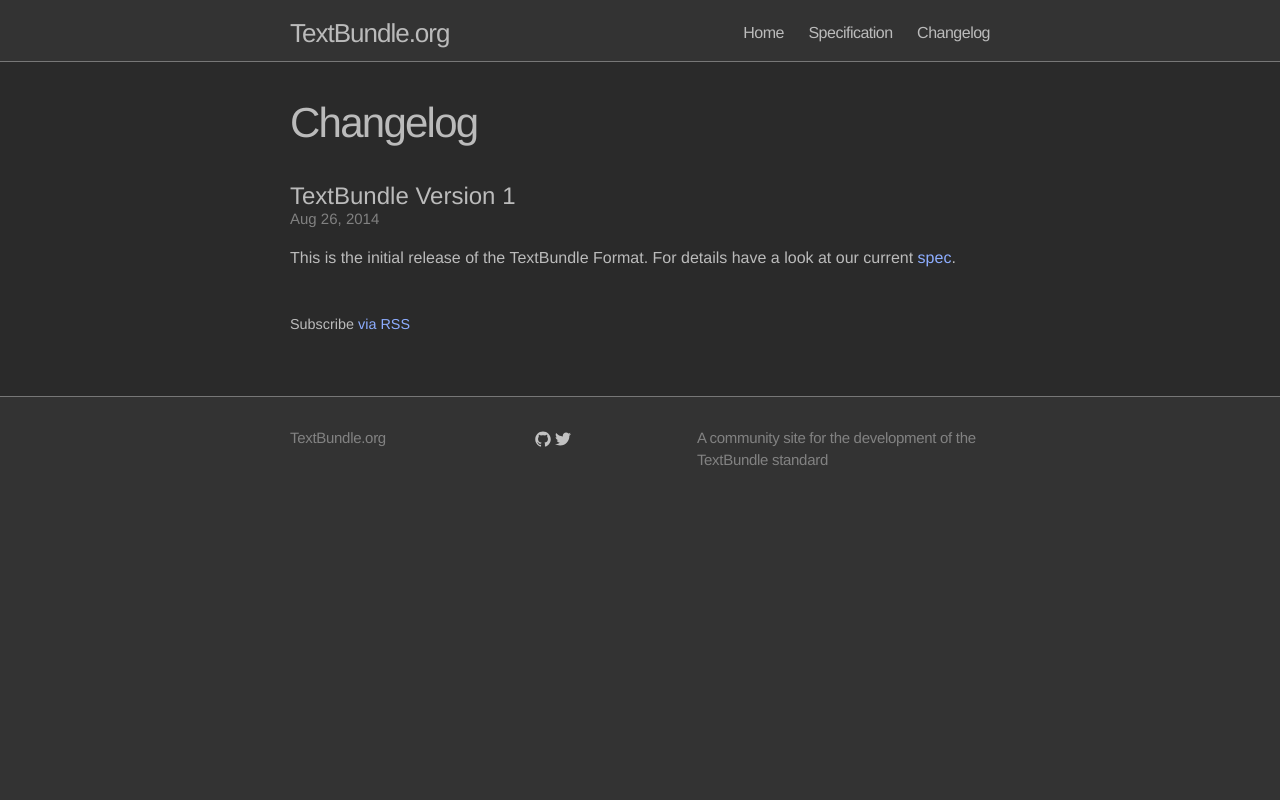
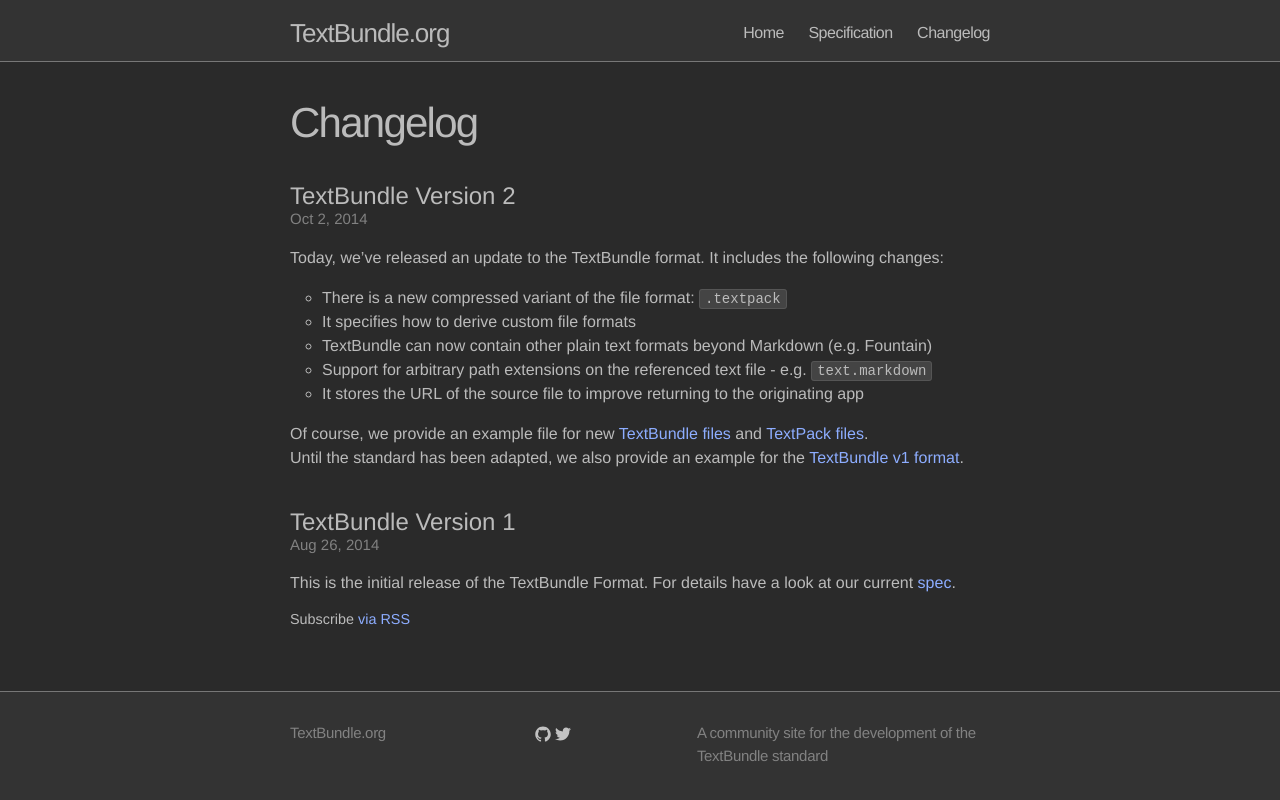
Before and after one commit to textbundle/textbundle.github.io, a Jekyll site: the page built from blog.md, in a window 1280 px wide. Shown: the top 800 px of the page. Built offline with Jekyll 4.4.1, drawn with Linux system fonts in a browser that asks for light colours.

Commit message:
Upgrading to spec v2

```diff
--- a/css/main.css
+++ b/css/main.css
@@ -149,8 +149,10 @@
 
 .posts {
   list-style-type: none; }
-  .posts li {
-    margin-bottom: 30px; }
+  .posts ul {
+    margin-left: 2em;
+    margin-top: 1em;
+    margin-bottom: 1em; }
   .posts .post-link {
     font-size: 24px;
     letter-spacing: -1px;
@@ -370,6 +372,8 @@
   margin-left: 0px; }
 .apps a {
   color: #bbb; }
+.apps .appreading, .apps .appwriting, .apps .appstandard {
+  text-align: center; }
 
 /* Comment */
 /* Error */
@@ -504,3 +508,5 @@
     clear: both;
     width: auto;
     margin: 0 0 15px; } }
+
+/*# sourceMappingURL=main.css.map */
--- a/spec.md
+++ b/spec.md
@@ -4,10 +4,23 @@
 navigationTitle: Specification
 position: 1
 ---
-The purpose of the TextBundle file format is to simplify the exchange of Markdown files and additional image files between sandboxed applications. By using a single package file, applications do not need to acquire additional sandbox extensions to access files referenced by a Markdown document.
+The purpose of the TextBundle file format is to simplify the exchange of various plain text files together with additional images between sandboxed applications. By using a single package file, applications do not need to acquire additional sandbox extensions to access files referenced by a plain text document. It can be used as container for various plain text formats, like Markdown or Fountain.
 
 ## File Type
-TextBundles are [package files][1] using the path extension `.textbundle`. The UTI of TextBundles is `org.textbundle.package` which inherits from the generic package UTI `com.apple.package`.
+There are two variants of the TextBundle format: The *package format* and the *compressed format*.
+
+### Package Format
+The [package][1] format is designed to simplify exchange between applications: For example, it can be used to pass a Markdown file together with its assets from an editor to an export tool.
+
+The package format uses the path extension `.textbundle`. The UTI of a TextBundle package is `org.textbundle.package` which inherits from the generic package UTI `com.apple.package`.
+
+### Compressed Format
+Alternatively, TextBundles can be stored inside a compressed [Zip][2] container. This is especially useful for exchanging files between users.
+
+The compressed format uses the path extension `.textpack`. The UTI of compressed TextBundles is `org.textbundle.compressed` which inherits from the ZIP format UTI `com.pkware.zip-archive`.
+
+### Deriving Own Formats
+Generally, you are free to derive your own format from TextBundle. In this case, your subformat just needs to use a different path extension and inherits its UTI either from `org.textbundle.package` or `org.textbundle.compressed`. With a custom format you can ensure additional properties of a TextBundle such as the availability of custom meta data or special asset files.
 
 ## Structure of a Text Bundle
 A TextBundle package contains the following files:
@@ -15,50 +28,55 @@
 | File name   |  Content
 |-------------|-------------------------------------------------------------------------------------------------------------------------
 | `info.json` | All meta information about the bundle. See section “The Meta Data File”.
-| `text.md`   | The actual Markdown contents.
-| `assets/`   | All asset files referenced from the Markdown file.
+| `text.*`    | The actual plain text contents. (Whereas \* is an arbitrary file extension)
+| `assets/`   | All asset files referenced from the plain text file.
 
 To ensure proper integration with iOS apps these filenames should be written in lower case.
 
 ## The Meta Data file
 The `info.json` file contains all meta data about the TextBundle. It is a JSON file using the following key / value pairs:
 
-| Key                   | Type       | Description
+| Key                   | Type       | Version | Description
 |-----------------------|-------------------------------------------------------------------------------------------------------------------------
-| `version`             | Integer    | The version number of the file format. Currently set to 1.
-| `transient`           | Bool       | Whether or not the bundle is a temporary container solely used for exchanging a document between applications. See section “Cooperating With Other Applications”
-| `creatorURL`          | String     | The URL of the application that originally created the TextBundle. Can be used by Markdown viewers to switch back to the originating editor.
-| `creatorIdentifier`   | String     | The bundle identifier of the application that created the file.
+| `version`             | Integer    | 1       | The version number of the file format. Latest version is 2.
+| `type`                | String     | 2       | The UTI of the `text.*` file. E.g. set to `net.daringfireball.markdown` for Markdown.
+| `transient`           | Bool       | 1       | Whether or not the bundle is a temporary container solely used for exchanging a document between applications. See section “Cooperating With Other Applications”
+| `creatorURL`          | String     | 1       | The URL of the application that originally created the TextBundle. Can be used by viewers to switch back to the originating editor.
+| `creatorIdentifier`   | String     | 1       | The bundle identifier of the application that created the file.
+| `sourceURL`           | String     | 2       | The URL of the file used to generate the TextBundle. Can be used to switch back to a source file within the originating editor app.
 
 Additionally, the meta data file can contain application-specific information. Application-specific information must be stored inside a nested dictionary. The dictionary is referenced by a key using the application bundle identifier (e.g. `com.example.myapp`). This dictionary should contain at least a version number to ensure backwards compatibility.
 
 The following shows an example of the contents of an `info.json` file with an additional application-specific information block:
 
 	{
-	    "version":              1,
+	    "version":              2,
+	    "type":                 "net.daringfireball.markdown",
 	    "transient":            true,
 	    "creatorURL":           "file:///Applications/MyApp",
 	    "creatorIdentifier":    "com.example.myapp",
+	    "sourceURL":            "file:///Users/johndoe/Documents/mytext.markdown",
 	    "com.example.myapp":    {
-	                             "version":    3,
-	                             "customKey":    "aCustomValue"
+	                             "version":    9,
+	                             "customKey":  "aCustomValue"
 	                            }
 	}
 
 ## Referencing Assets
-Inside the Markdown file, all assets must be referenced by a relative path prefixed by `assets/`. By that, even apps that are unable to open TextBundles can correctly process the contents of a bundle: they only need to access the `text.md` file directly. The following paragraph shows an example of an image reference inside the Markdown file of a TextBundle:
+Inside the text file, all assets must be referenced by a relative path prefixed by `assets/`. By that, even apps that are unable to open TextBundles can correctly process the contents of a bundle: they only need to access the `text.markdown` file directly. The following paragraph shows an example of an image reference inside a Markdown file packaged by a TextBundle:
 
 	This paragraph references an image: ![](assets/example.png)
 
-When exporting files into TextBundles, Markdown editors should automatically add the `assets/` prefix inside all image references. This way, users do not need to consider the usage of TextBundles.
+When exporting files into TextBundles, plain text editors should automatically add the `assets/` prefix inside all image references. This way, users do not need to consider the usage of TextBundles.
 
 ## Cooperating With Other Applications
 TextBundles are meant to be opened, processed and modified by multiple applications at once. Therefore, applications must behave cooperatively on a bundle file. Whenever an application overwrites a TextBundle it should pay attention that any application-specific meta data of other applications is kept.
 
 The only exception to this rule are *transient TextBundles*: Inside its meta data file, a bundle can be marked as transient. In this case it is meant as a temporary container for exchanging contents between apps. The application that originally created the TextBundle may overwrite the bundle regardless of any other application.
 
-TextBundles should be observed for changes using [file presenters][2] and access those files using [file coordination][3] for ensuring changes of other applications to be properly recognized. This is implicitly achieved if applications use the standard document classes `NSDocument` or `UIDocument`.
+TextBundles should be observed for changes using [file presenters][3] and access those files using [file coordination][4] for ensuring changes of other applications to be properly recognized. This is implicitly achieved if applications use the standard document classes `NSDocument` or `UIDocument`.
 
 [1]:	https://developer.apple.com/library/mac/documentation/CoreFoundation/Conceptual/CFBundles/DocumentPackages/DocumentPackages.html#//apple_ref/doc/uid/10000123i-CH106-SW1 "Packages in Cocoa"
-[2]:	https://developer.apple.com/library/ios/documentation/FileManagement/Conceptual/FileSystemProgrammingGuide/FileCoordinators/FileCoordinators.html
-[3]:	https://developer.apple.com/library/ios/documentation/FileManagement/Conceptual/FileSystemProgrammingGuide/FileCoordinators/FileCoordinators.html#//apple_ref/doc/uid/TP40010672-CH11-SW3
+[2]:	http://www.pkware.com/documents/casestudies/APPNOTE.TXT
+[3]:	https://developer.apple.com/library/ios/documentation/FileManagement/Conceptual/FileSystemProgrammingGuide/FileCoordinators/FileCoordinators.html
+[4]:	https://developer.apple.com/library/ios/documentation/FileManagement/Conceptual/FileSystemProgrammingGuide/FileCoordinators/FileCoordinators.html#//apple_ref/doc/uid/TP40010672-CH11-SW3
```
Also changed, not shown: _posts/2014-07-30-welcome-to-textbundle.md (+1 -1 lines), _posts/2014-10-02-version-2.md (added, +22 -0 lines), css/main.scss (+7 -2 lines), index.md (+24 -10 lines), images/apps/highlights.png (added), 5 other files.
